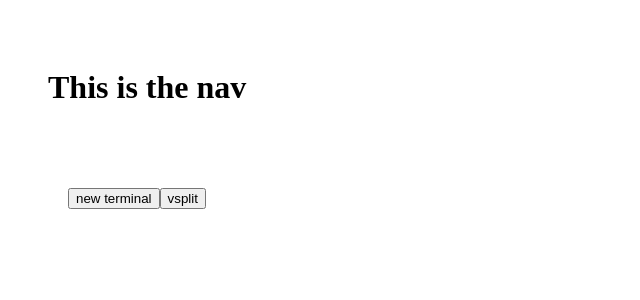
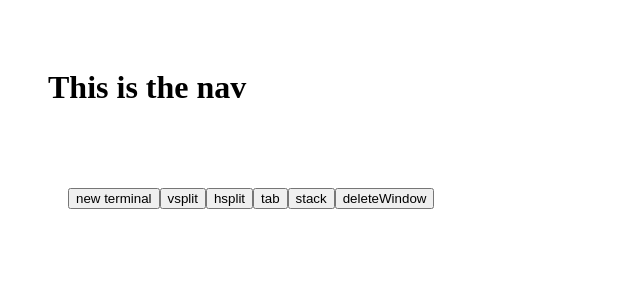
Before and after one commit to bennetthardwick/i3wm-react, a React app: page /tree in a window 1280 px wide. Shown: the top 300 px of the page, without its empty margins (0-640 px from the left). Built offline with nearby package versions, Linux system fonts and the light colour scheme.

Commit message:
More like i3 now

```diff
--- a/src/components/i3.component.tsx
+++ b/src/components/i3.component.tsx
@@ -51,7 +51,34 @@ export class I3 extends React.Component {
     this.setState(this.state);
   }
 
+  hsplit = (e) => {
+    this.state.i3.horizontalSplit();
+    this.setState(this.state);
+  }
+
+  tab = (e) => {
+    this.state.i3.tabbed();
+    this.setState(this.state);
+  }
+
+  stack = (e) => {
+    this.state.i3.stacked();
+    this.setState(this.state);
+  }
+
+  deleteWindow = (e) => {
+    this.state.i3.closeWindow();
+    this.setState(this.state);
+  }
+
   render() {
-    return (<div>{this.renderTree()}<button onClick={ this.addTerminal }>new terminal</button><button onClick={ this.vsplit }>vsplit</button></div>)
+    return (<div>{this.renderTree()}
+        <button onClick={ this.addTerminal }>new terminal</button>
+        <button onClick={ this.vsplit }>vsplit</button>
+        <button onClick={ this.hsplit }>hsplit</button>
+        <button onClick={ this.tab }>tab</button>
+        <button onClick={ this.stack }>stack</button>
+        <button onClick={ this.deleteWindow }>deleteWindow</button>
+      </div>)
   }
 }
--- a/src/services/i3tree.service.ts
+++ b/src/services/i3tree.service.ts
@@ -54,7 +54,7 @@ export class i3Tree {
     this.splitAction("v_split");
   }
 
-  horizonalSplit() {
+  horizontalSplit() {
     this.splitAction("h_split");
   }
 
@@ -129,6 +129,7 @@ export class Tree {
   }
 
   removeLeafChildrenById(id: string) {
+    console.log(id);
     this.removeLeafChildrenRecursively(this.leaves[id].children);
     this.leaves[id].children = [];
   }
```
Also changed, not shown: public/bundle.js, 1 other file (tests, documents, lock files or other folders).
